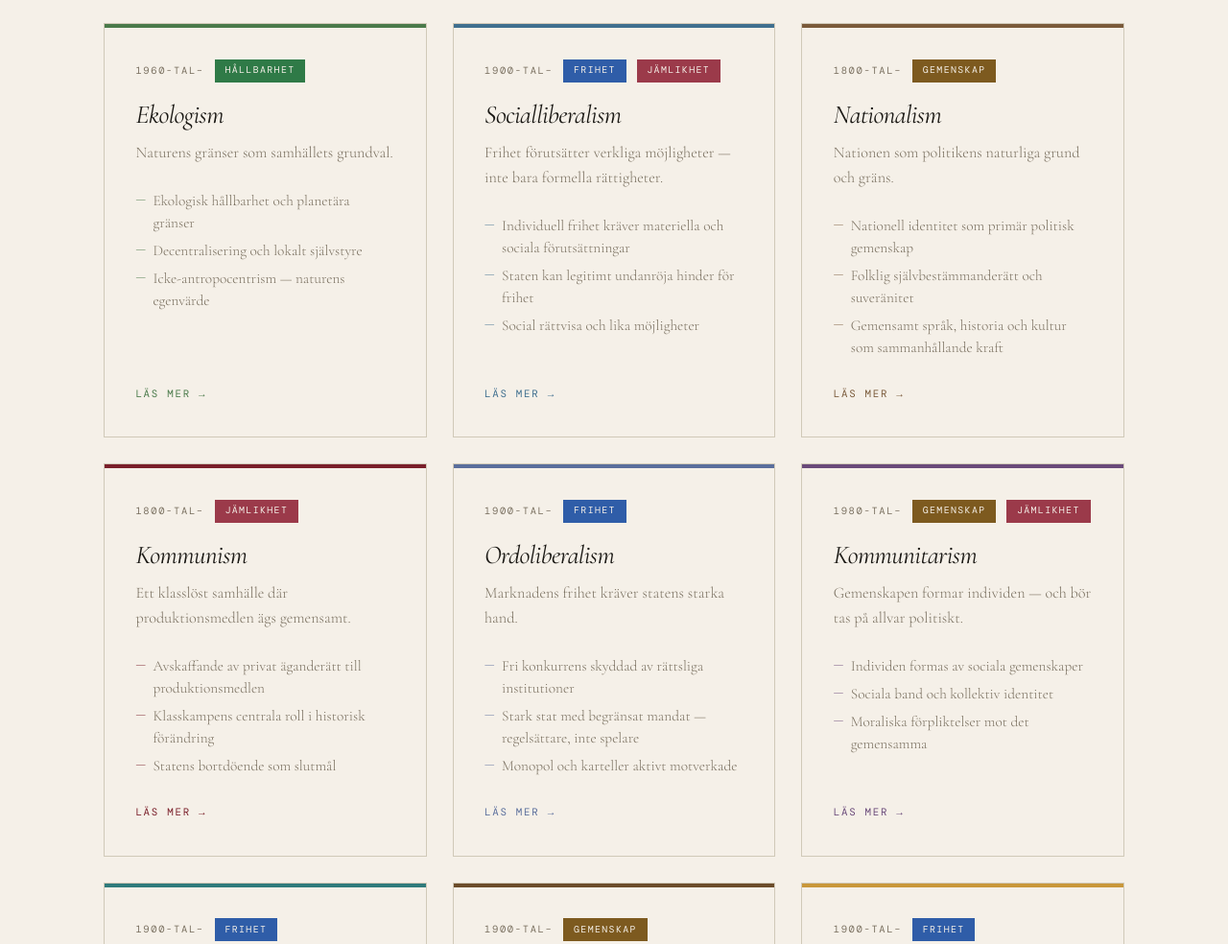
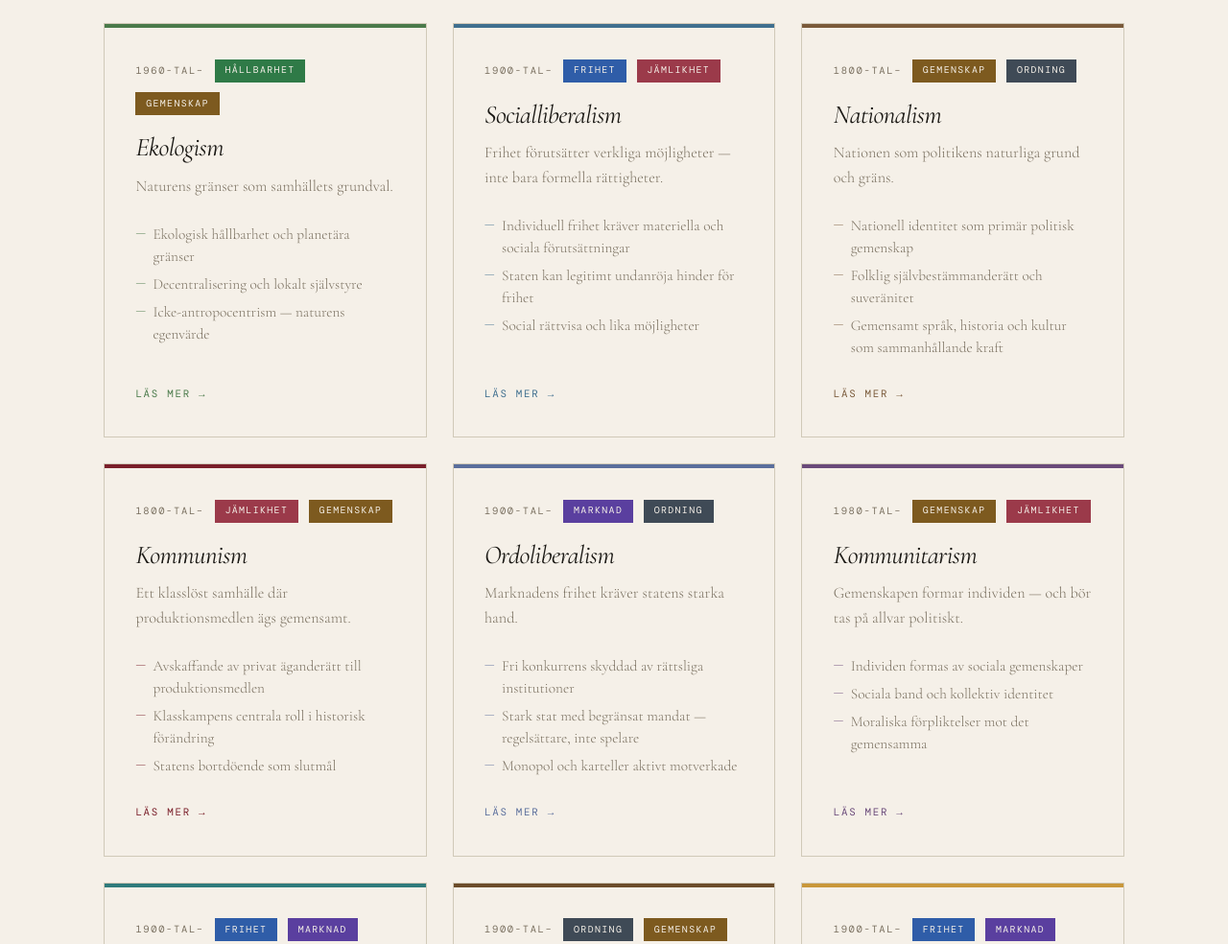
Before and after one commit to politiskaalternativ/webbplattform, a website: page bibliotek.html in a window 1280 px wide. Shown: the part 1041-2025 px from the top of the page at 96% size. Drawn offline with nearby package versions, Linux system fonts and the light colour scheme; a web font is replaced by a local one.

Commit message:
Lägg till filter för marknad och ordning samt uppdatera fascism

```diff
--- a/bibliotek.html
+++ b/bibliotek.html
@@ -42,6 +42,8 @@
         <button class="filter-btn" data-filter="jamlikhet">Jämlikhet</button>
         <button class="filter-btn" data-filter="gemenskap">Gemenskap</button>
         <button class="filter-btn" data-filter="hallbarhet">Hållbarhet</button>
+        <button class="filter-btn" data-filter="marknad">Marknad</button>
+        <button class="filter-btn" data-filter="ordning">Ordning</button>
       </div>
     </div>
   </section>
@@ -100,22 +102,24 @@
     jamlikhet: { label: 'Jämlikhet', color: '#9b3a4a' },
     gemenskap: { label: 'Gemenskap', color: '#7d5a1f' },
     hallbarhet: { label: 'Hållbarhet', color: '#2f7a47' },
+    marknad: { label: 'Marknad', color: '#5a3f9f' },
+    ordning: { label: 'Ordning', color: '#3f4a56' },
   };
 
   const tagMap = {
-    liberalism:      ['frihet'],
-    kommunism:       ['jamlikhet'],
+    liberalism:      ['frihet', 'marknad'],
     socialliberalism:['frihet', 'jamlikhet'],
-    socialdemokrati: ['jamlikhet'],
-    konservatism:    ['gemenskap'],
-    nationalism:     ['gemenskap'],
-    nyliberalism:    ['frihet'],
-    ordoliberalism:  ['frihet'],
-    libertarianism:  ['frihet'],
-    ekologism:       ['hallbarhet'],
+    nyliberalism:    ['frihet', 'marknad'],
+    libertarianism:  ['frihet', 'marknad'],
+    ordoliberalism:  ['marknad', 'ordning'],
+    socialdemokrati: ['jamlikhet', 'gemenskap'],
+    kommunism:       ['jamlikhet', 'gemenskap'],
+    konservatism:    ['gemenskap', 'ordning'],
+    nationalism:     ['gemenskap', 'ordning'],
+    ekologism:       ['hallbarhet', 'gemenskap'],
     degrowth:        ['hallbarhet', 'jamlikhet'],
     kommunitarism:   ['gemenskap', 'jamlikhet'],
-    fascism:          ['gemenskap'],
+    fascism:         ['ordning', 'gemenskap'],
   };
 
   const cardOrder = [
```
